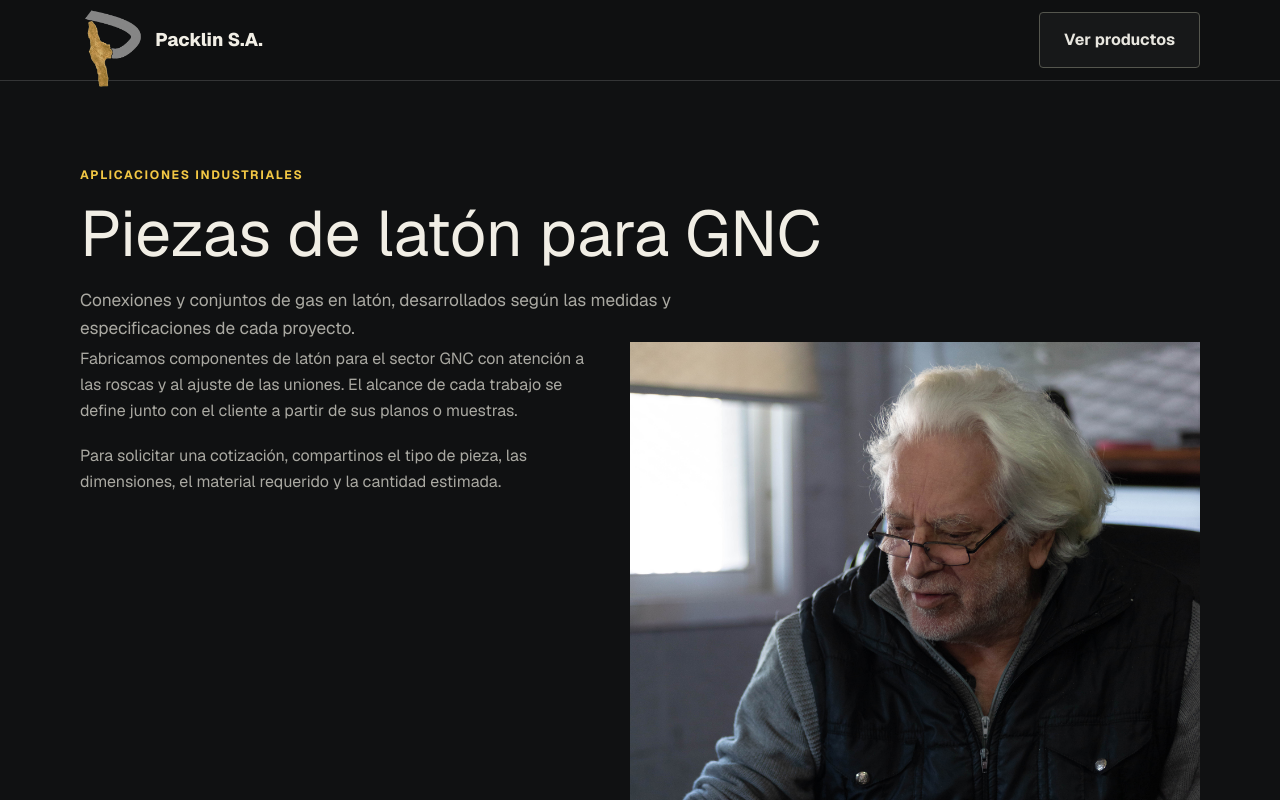
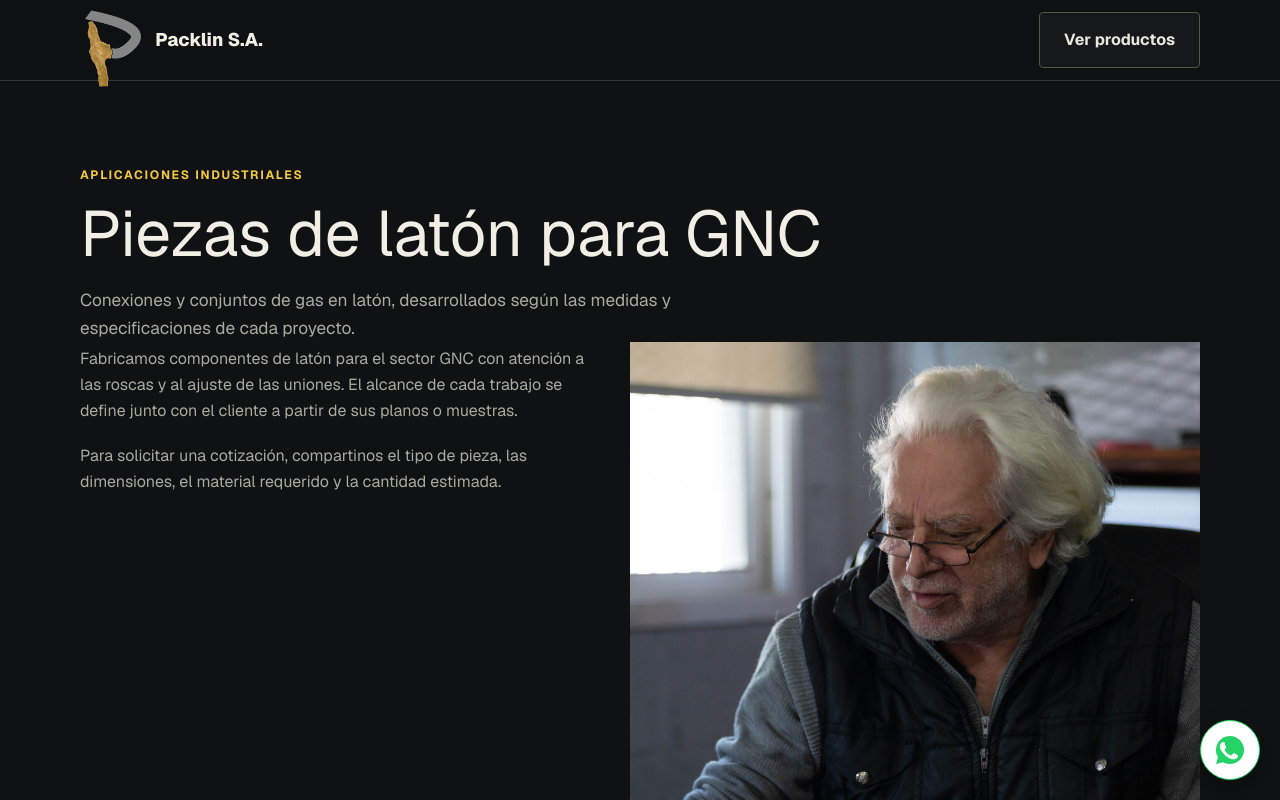
Before and after one commit to TTSArg/PacklinSA-Next, a Next.js app: page /gnc in a window 1280 px wide. Shown: the top 800 px of the page. Built offline with nearby package versions, Linux system fonts and the light colour scheme; no server answers.

Commit message:
Completa SEO y seguimiento de contactos

```diff
--- /dev/null
+++ b/app/contact-action.tsx
@@ -0,0 +1,28 @@
+"use client";
+
+import type { AnchorHTMLAttributes, ReactNode } from "react";
+import { trackContactClick, type ContactMethod } from "./contact-tracking";
+
+type ContactActionProps = AnchorHTMLAttributes<HTMLAnchorElement> & {
+  children: ReactNode;
+  contactMethod: ContactMethod;
+  placement: string;
+};
+
+export default function ContactAction({
+  children,
+  contactMethod,
+  placement,
+  href,
+  ...anchorProps
+}: ContactActionProps) {
+  return (
+    <a
+      {...anchorProps}
+      href={href}
+      onClick={() => trackContactClick(contactMethod, placement, href ?? "")}
+    >
+      {children}
+    </a>
+  );
+}
--- /dev/null
+++ b/app/contact-tracking.ts
@@ -0,0 +1,23 @@
+export type ContactMethod = "whatsapp" | "phone" | "email";
+
+declare global {
+  interface Window {
+    dataLayer?: Record<string, unknown>[];
+  }
+}
+
+export function trackContactClick(
+  method: ContactMethod,
+  placement: string,
+  url: string,
+) {
+  if (typeof window === "undefined") return;
+
+  const dataLayer = window.dataLayer ?? (window.dataLayer = []);
+  dataLayer.push({
+    event: "contact_click",
+    contact_method: method,
+    contact_placement: placement,
+    link_url: url,
+  });
+}
--- a/app/globals.css
+++ b/app/globals.css
@@ -180,6 +180,37 @@ p {
   width: 1.2rem;
   height: 1.2rem;
   flex: 0 0 auto;
+}
+
+.whatsapp-float {
+  position: fixed;
+  z-index: 40;
+  right: max(1.25rem, env(safe-area-inset-right));
+  bottom: max(1.25rem, env(safe-area-inset-bottom));
+  display: grid;
+  place-items: center;
+  width: 3.75rem;
+  aspect-ratio: 1;
+  border: 1px solid #25d366;
+  border-radius: 50%;
+  background: #fff;
+  box-shadow: 0 8px 24px rgba(0, 0, 0, 0.32);
+  transition: transform 0.2s ease, box-shadow 0.2s ease;
+}
+
+.whatsapp-float .whatsapp-mark {
+  width: 2rem;
+  height: 2rem;
+}
+
+.whatsapp-float:hover {
+  transform: translateY(-2px);
+  box-shadow: 0 12px 28px rgba(0, 0, 0, 0.4);
+}
+
+.whatsapp-float:focus-visible {
+  outline: 3px solid var(--primary);
+  outline-offset: 3px;
 }
 
 .btn:hover {
--- a/app/gnc/page.tsx
+++ b/app/gnc/page.tsx
@@ -6,6 +6,28 @@ export const metadata: Metadata = {
   title: "Piezas de latón para GNC",
   description:
     "Conexiones y conjuntos de latón para aplicaciones de GNC, fabricados a medida por Packlin según planos y especificaciones.",
+  openGraph: {
+    type: "website",
+    locale: "es_AR",
+    url: new URL("/gnc", siteUrl),
+    siteName: "Packlin S.A.",
+    title: "Piezas de latón para GNC | Packlin S.A.",
+    description:
+      "Conexiones y conjuntos de gas en latón, fabricados según planos y especificaciones para proyectos de GNC.",
+    images: [
+      {
+        url: "/Fotos/LUC_9954.jpg",
+        alt: "Colada de metal fundido como parte del proceso de fabricación de Packlin.",
+      },
+    ],
+  },
+  twitter: {
+    card: "summary_large_image",
+    title: "Piezas de latón para GNC | Packlin S.A.",
+    description:
+      "Conexiones y conjuntos de gas en latón, fabricados según planos y especificaciones para proyectos de GNC.",
+    images: ["/Fotos/LUC_9954.jpg"],
+  },
   alternates: {
     canonical: new URL("/gnc", siteUrl),
   },
--- a/app/layout.tsx
+++ b/app/layout.tsx
@@ -1,7 +1,12 @@
 import type { Metadata } from "next";
+import Script from "next/script";
 import { Geist, Geist_Mono } from "next/font/google";
 import { isPreviewDeployment, siteUrl } from "./site-config";
+import ContactAction from "./contact-action";
+import WhatsAppIcon from "./whatsapp-icon";
 import "./globals.css";
+
+const googleTagManagerId = process.env.NEXT_PUBLIC_GTM_ID;
 
 const geistSans = Geist({
   variable: "--font-geist-sans",
@@ -58,13 +63,21 @@ const structuredData = {
       "@type": "LocalBusiness",
       "@id": new URL("/#empresa", siteUrl).toString(),
       name: "Packlin S.A.",
+      alternateName: "Packlin",
       url: siteUrl.toString(),
       logo: new URL("/logo.png", siteUrl).toString(),
       description:
-        "Fabricación de piezas de latón a medida para empresas industriales argentinas.",
+        "Forjado y fundición de piezas de latón a medida para la industria en Argentina. Válvulas, conexiones GNC, sanitarios y cerrajería.",
       foundingDate: "2006",
       telephone: "+54-11-3310-1085",
       email: "packlinsa@gmail.com",
+      image: new URL("/Fotos/LUC_9954.jpg", siteUrl).toString(),
+      geo: {
+        "@type": "GeoCoordinates",
+        latitude: -34.4851,
+        longitude: -58.6922,
+      },
+      priceRange: "$$",
       address: {
         "@type": "PostalAddress",
         streetAddress: "Leonardo Euler 2435",
@@ -112,9 +125,39 @@ export default function RootLayout({ children }: LayoutProps<"/">) {
     >
       <body className="min-h-full flex flex-col">
         {children}
+        <ContactAction
+          className="whatsapp-float"
+          href="https://wa.me/541133101085?text=Hola%2C%20quisiera%20consultar%20por%20sus%20piezas%20de%20lat%C3%B3n."
+          target="_blank"
+          rel="noopener noreferrer"
+          aria-label="Contactar a Packlin por WhatsApp"
+          title="Contactar por WhatsApp"
+          contactMethod="whatsapp"
+          placement="floating_button"
+        >
+          <WhatsAppIcon />
+        </ContactAction>
+        {googleTagManagerId ? (
+          <>
+            <noscript>
+              <iframe
+                src={`https://www.googletagmanager.com/ns.html?id=${googleTagManagerId}`}
+                height="0"
+                width="0"
+                title="Google Tag Manager"
+                style={{ display: "none", visibility: "hidden" }}
+              />
+            </noscript>
+            <Script id="google-tag-manager" strategy="afterInteractive">
+              {`(function(w,d,s,l,i){w[l]=w[l]||[];w[l].push({'gtm.start':new Date().getTime(),event:'gtm.js'});var f=d.getElementsByTagName(s)[0],j=d.createElement(s),dl=l!='dataLayer'?'&l='+l:'';j.async=true;j.src='https://www.googletagmanager.com/gtm.js?id='+i+dl;f.parentNode.insertBefore(j,f);})(window,document,'script','dataLayer','${googleTagManagerId}');`}
+            </Script>
+          </>
+        ) : null}
         <script
           type="application/ld+json"
-          dangerouslySetInnerHTML={{ __html: JSON.stringify(structuredData) }}
+          dangerouslySetInnerHTML={{
+            __html: JSON.stringify(structuredData).replace(/</g, "\\u003c"),
+          }}
         />
       </body>
     </html>
--- a/app/page.tsx
+++ b/app/page.tsx
@@ -1,4 +1,5 @@
 import Image from "next/image";
+import ContactAction from "./contact-action";
 import HeroVideo from "./hero-video";
 import PhotoCarousel from "./photo-carousel";
 import QuoteForm from "./quote-form";
@@ -325,10 +326,10 @@ export default function Home() {
             <h2 id="quote-title">Conversemos sobre tu próximo pedido.</h2>
             <p>Contanos qué pieza necesitás, en qué cantidad y para cuándo. Atención personalizada.</p>
             <p className="quote-note">
-              Podés llamarnos al <a href="tel:+541133101085">011 3310-1085</a>.
+              Podés llamarnos al <ContactAction href="tel:+541133101085" contactMethod="phone" placement="contact_section">011 3310-1085</ContactAction>.
             </p>
             <p className="quote-note">
-              Escribinos a <a href="mailto:packlinsa@gmail.com">packlinsa@gmail.com</a>.
+              Escribinos a <ContactAction href="mailto:packlinsa@gmail.com" contactMethod="email" placement="contact_section">packlinsa@gmail.com</ContactAction>.
             </p>
           </div>
           <QuoteForm />
@@ -361,8 +362,8 @@ export default function Home() {
                   Leonardo Euler 2435, B1613 Los Polvorines, Provincia de Buenos Aires
                 </a>
               </li>
-              <li><a href="tel:+541133101085">011 3310-1085</a></li>
-              <li><a href="mailto:packlinsa@gmail.com">packlinsa@gmail.com</a></li>
+              <li><ContactAction href="tel:+541133101085" contactMethod="phone" placement="footer">011 3310-1085</ContactAction></li>
+              <li><ContactAction href="mailto:packlinsa@gmail.com" contactMethod="email" placement="footer">packlinsa@gmail.com</ContactAction></li>
             </ul>
           </div>
 
--- a/app/productos/valvulas-de-laton/page.tsx
+++ b/app/productos/valvulas-de-laton/page.tsx
@@ -6,6 +6,28 @@ export const metadata: Metadata = {
   title: "Válvulas y piezas de latón a medida",
   description:
     "Packlin fabrica piezas y componentes de latón a medida para válvulas y reguladores, con matrices exclusivas y control por lote.",
+  openGraph: {
+    type: "website",
+    locale: "es_AR",
+    url: new URL("/productos/valvulas-de-laton", siteUrl),
+    siteName: "Packlin S.A.",
+    title: "Piezas de latón para válvulas | Packlin S.A.",
+    description:
+      "Componentes de latón a medida para válvulas y reguladores, con matrices exclusivas y control de calidad por lote.",
+    images: [
+      {
+        url: "/Fotos/LUC_9773.jpg",
+        alt: "Lote de componentes metálicos fabricados en la planta de Packlin.",
+      },
+    ],
+  },
+  twitter: {
+    card: "summary_large_image",
+    title: "Piezas de latón para válvulas | Packlin S.A.",
+    description:
+      "Componentes de latón a medida para válvulas y reguladores, con matrices exclusivas y control de calidad por lote.",
+    images: ["/Fotos/LUC_9773.jpg"],
+  },
   alternates: {
     canonical: new URL("/productos/valvulas-de-laton", siteUrl),
   },
--- a/app/quote-form.tsx
+++ b/app/quote-form.tsx
@@ -1,6 +1,7 @@
 "use client";
 
 import { type FormEvent } from "react";
+import { trackContactClick } from "./contact-tracking";
 import WhatsAppIcon from "./whatsapp-icon";
 
 const whatsappNumber = "541133101085";
@@ -24,6 +25,7 @@ export default function QuoteForm() {
     const whatsappUrl = new URL(`https://wa.me/${whatsappNumber}`);
     whatsappUrl.searchParams.set("text", message);
 
+    trackContactClick("whatsapp", "quote_form", whatsappUrl.toString());
     window.open(whatsappUrl.toString(), "_blank", "noopener,noreferrer");
   }
 
```
Also changed, not shown: public/llms.txt (added), 1 other file (tests, documents, lock files or other folders).
